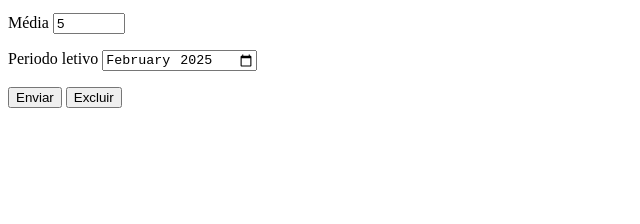
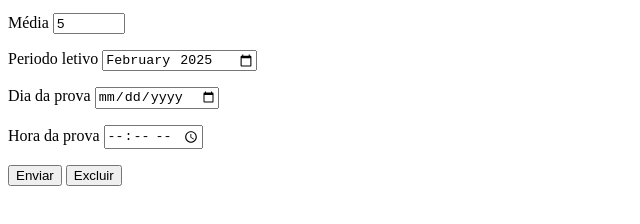
Before and after one commit to gardinnn/Html-Css, a plain HTML site: page Exercicios/ex025/form003.html in a window 1280 px wide. Shown: the part 104-328 px from the top of the page, without its empty margins (0-640 px from the left). Drawn offline with Linux system fonts and the light colour scheme.

```diff
--- a/Exercicios/ex025/form003.html
+++ b/Exercicios/ex025/form003.html
@@ -23,6 +23,15 @@
         <input type="month" name="mes" id="imes" value="2025-02">
     </p>
     <p>
+        <label for="idia">Dia da prova</label>
+        <input type="date" name="dia" id="idia">
+    </p>
+
+    <p>
+        <label for="ihora">Hora da prova</label>
+        <input type="time" name="Hora" id="ihora">
+    </p>
+    <p>
         <input type="submit" value="Enviar">
         <input type="reset" value="Excluir">
     </p>
```
Also changed, not shown: 1 other file.
